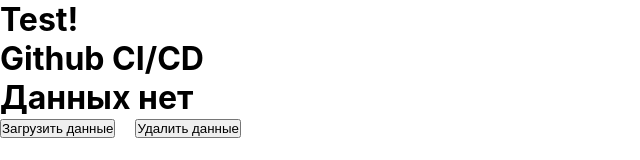
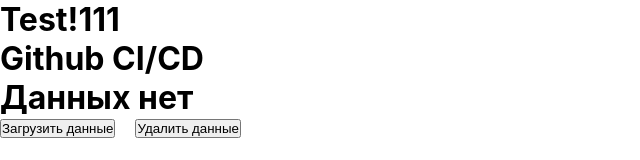
Before and after one commit to Nail-Ya/github-ci-cd, a React (Create React App) app: page / in a window 1280 px wide. Shown: the top 160 px of the page, without its empty margins (0-640 px from the left). Built offline with nearby package versions, Linux system fonts and the light colour scheme.

Commit message:
cicd github 23

```diff
--- a/src/containers/MainPage/index.tsx
+++ b/src/containers/MainPage/index.tsx
@@ -10,7 +10,7 @@
 
   return (
     <Layout>
-      <h1>Test!</h1>
+      <h1>Test!111</h1>
       <h1>Github CI/CD</h1>
       <h1>{testData ? 'Данные загружены' : 'Данных нет'}</h1>
       <button onClick={() => dispatch(loadTestData())}>Загрузить данные</button>
```
